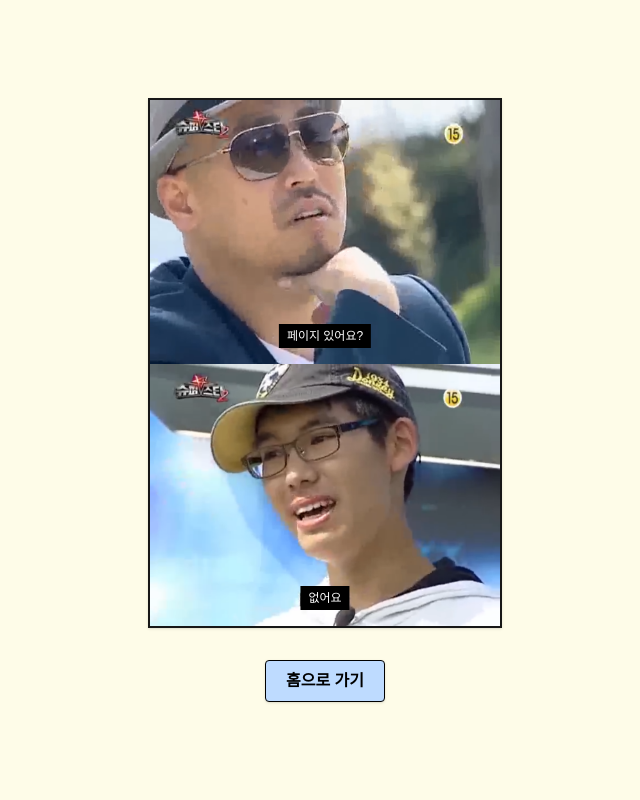
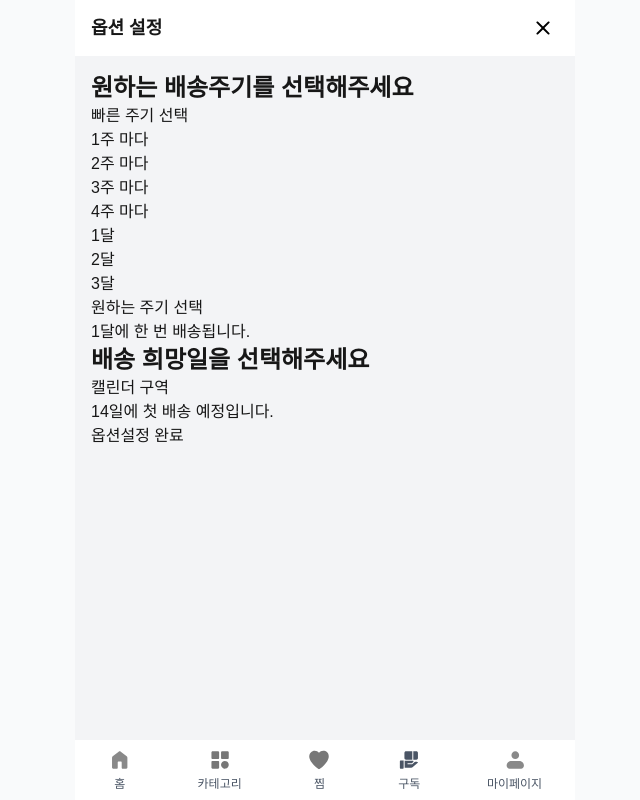
Before and after one commit to ydsic/mogupick, a Next.js app: page /subscribe/1/edit in a window 1280 px wide. Before the commit this address had no page. Shown: the whole page, without its empty margins (315-955 px from the left). Built offline with nearby package versions, Linux system fonts and the light colour scheme.

Commit message:
feat : 구독 옵션 설정 페이지 생성

```diff
--- /dev/null
+++ b/src/app/(main)/subscribe/[id]/edit/_components/EditPage.tsx
@@ -0,0 +1,65 @@
+'use client';
+
+import HeaderCustom from '@/components/HeaderCustom';
+import { useRouter } from 'next/navigation';
+
+export default function EditPage() {
+  const router = useRouter();
+  return (
+    <div className="min-h-dvh bg-gray-100">
+      <HeaderCustom title="옵션 설정" showClose onClose={() => router.back()} />
+      <div className="my-4 px-4 py-14">
+        <div>
+          <h2 className="text-2xl font-bold">원하는 배송주기를 선택해주세요</h2>
+          <div>
+            <div>
+              <h3>빠른 주기 선택</h3>
+              <ul>
+                <li>
+                  <button>1주 마다</button>
+                </li>
+                <li>
+                  <button>2주 마다</button>
+                </li>
+                <li>
+                  <button>3주 마다</button>
+                </li>
+                <li>
+                  <button>4주 마다</button>
+                </li>
+                <li>
+                  <button>1달</button>
+                </li>
+                <li>
+                  <button>2달</button>
+                </li>
+                <li>
+                  <button>3달</button>
+                </li>
+              </ul>
+            </div>
+            <div>
+              <h3>원하는 주기 선택</h3>
+              <div></div>
+              <div>
+                <span>1달에 한 번 </span>배송됩니다.
+              </div>
+            </div>
+          </div>
+        </div>
+        <div>
+          <h2 className="text-2xl font-bold">배송 희망일을 선택해주세요</h2>
+          <div>
+            <div>캘린더 구역</div>
+            <div>
+              <span>14일</span>에 첫 배송 예정입니다.
+            </div>
+          </div>
+        </div>
+        <div>
+          <button>옵션설정 완료</button>
+        </div>
+      </div>
+    </div>
+  );
+}
--- /dev/null
+++ b/src/app/(main)/subscribe/[id]/edit/page.tsx
@@ -0,0 +1,5 @@
+import EditPage from './_components/EditPage';
+
+export default function Page() {
+  return <EditPage />;
+}
```
